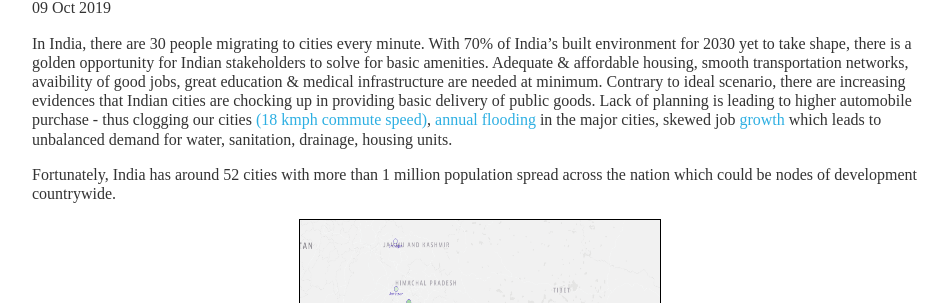
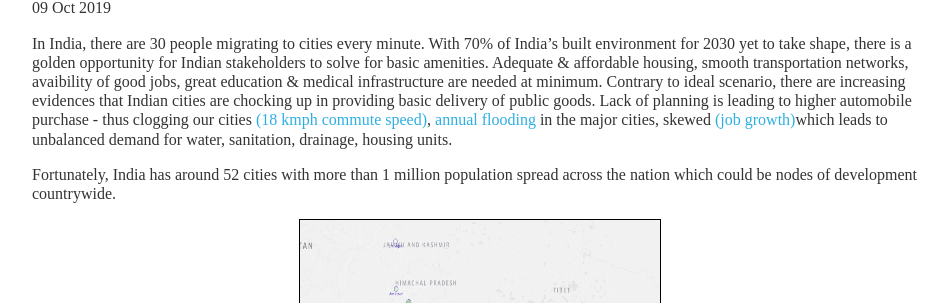
Before and after one commit to vikssai/vikssai.github.io, a Jekyll site: the page built from _posts/2019-10-09-Doing-urbanization-right.md, in a window 1280 px wide and 900 px high. Shown: the part 234-537 px from the top of the window, without its empty margins (160-1106 px from the left). Built offline with Jekyll 4.4.1, drawn with Linux system fonts in a browser that asks for light colours; some of the changed lines change nothing that is shown.

Commit message:
hyper_link

```diff
--- a/_posts/2019-10-09-Doing-urbanization-right.md
+++ b/_posts/2019-10-09-Doing-urbanization-right.md
@@ -4,7 +4,7 @@ title: "Doing urbanization right in Indian Context"
 date: 2019-10-09
 ---
 
-In India, there are 30 people migrating to cities every minute. With 70% of India's built environment for 2030 yet to take shape, there is a golden opportunity for Indian stakeholders to solve for basic amenities.  Adequate & affordable housing, smooth transportation networks, avaibility of good jobs, great education & medical infrastructure are needed at minimum. Contrary to ideal scenario, there are increasing evidences that Indian cities are chocking up in providing basic delivery of public goods. Lack of planning is leading to higher automobile purchase - thus clogging our cities [(18 kmph commute speed)](https://economictimes.indiatimes.com/news/politics-and-nation/bengaluru-has-second-slowest-commute-speed-study/articleshow/70912200.cms?from=mdr), [annual flooding](https://twitter.com/fayedsouza/status/1179856647981678593) in the major cities, skewed job [growth]([http://www.infoedge.in/pdfs/jobspeak-report-april-2017.pdf](http://www.infoedge.in/pdfs/jobspeak-report-april-2017.pdf)) which leads to unbalanced demand for water, sanitation, drainage, housing units.
+In India, there are 30 people migrating to cities every minute. With 70% of India's built environment for 2030 yet to take shape, there is a golden opportunity for Indian stakeholders to solve for basic amenities.  Adequate & affordable housing, smooth transportation networks, avaibility of good jobs, great education & medical infrastructure are needed at minimum. Contrary to ideal scenario, there are increasing evidences that Indian cities are chocking up in providing basic delivery of public goods. Lack of planning is leading to higher automobile purchase - thus clogging our cities [(18 kmph commute speed)](https://economictimes.indiatimes.com/news/politics-and-nation/bengaluru-has-second-slowest-commute-speed-study/articleshow/70912200.cms?from=mdr), [annual flooding](https://twitter.com/fayedsouza/status/1179856647981678593) in the major cities, skewed [(job growth)](http://www.infoedge.in/pdfs/jobspeak-report-april-2017.pdf)which leads to unbalanced demand for water, sanitation, drainage, housing units.
 
 Fortunately, India has around 52 cities with more than 1 million population spread across the nation which could be nodes of development countrywide.
 
```
